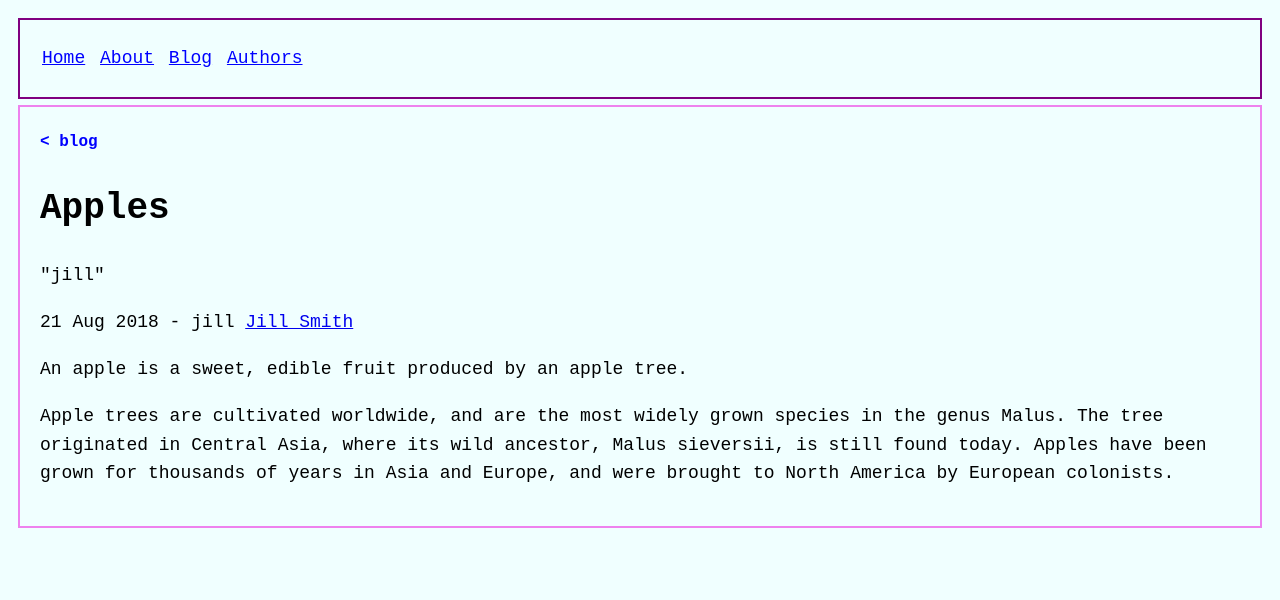
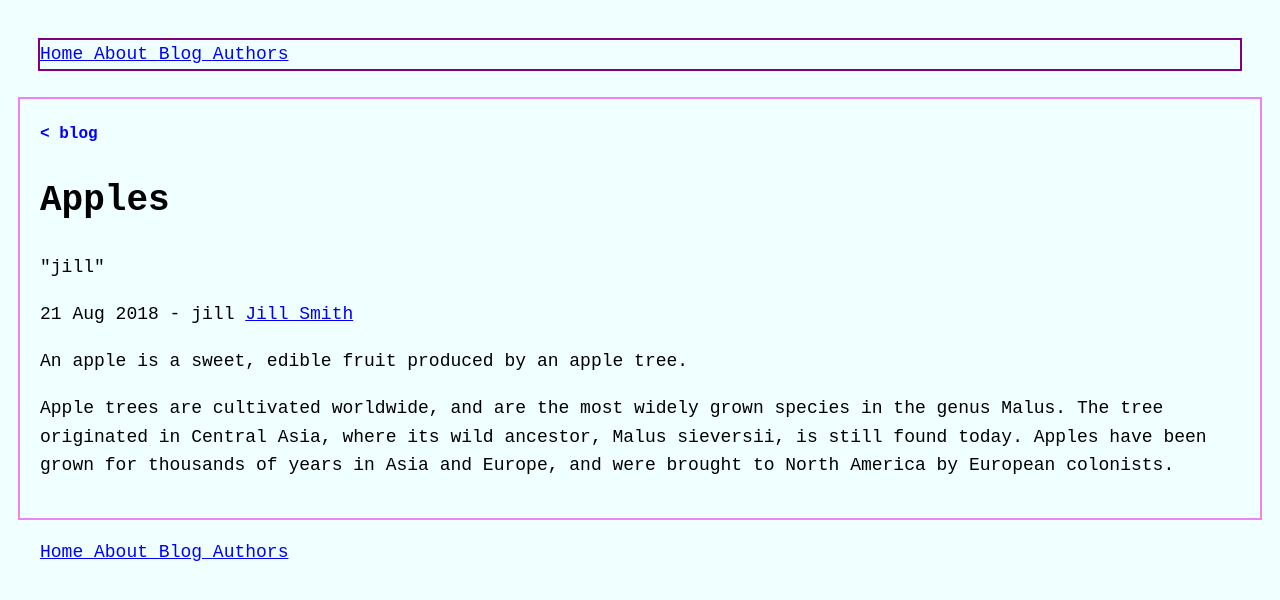
Before and after one commit to bullwinkle-org/bullwinkle-org.github.io, a Jekyll site: the page built from collections/_posts/fruits/2018-08-21-apples.md, in a window 1280 px wide. Shown: the top 600 px of the page. Built offline with Jekyll 4.4.1, drawn with Linux system fonts in a browser that asks for light colours.

Commit message:
setting up

```diff
--- a/_config.yml
+++ b/_config.yml
@@ -11,6 +11,7 @@
   style: compressed
 exclude: ['node_modules']
 
+collections_dir: collections
 collections:
   authors:
     output: true
@@ -33,6 +34,8 @@
     values:
       layout: "default"
 
+paginate: 10
+
 plugins:
   - jekyll-feed
   - jekyll-sitemap
--- a/_includes/navigation.html
+++ b/_includes/navigation.html
@@ -1,4 +1,4 @@
-<nav>
+<nav class="site-navigation">
   {% for item in site.data.navigation %}
     <a
         href="{{ item.link }}"
--- a/_layouts/default.html
+++ b/_layouts/default.html
@@ -58,12 +58,24 @@
     <!-- END MAIN STYLES -->
   </head>
   <body class="layout-root">
-    <div class="site-navigation layout-block">
-        {% include navigation.html %}
-    </div>
+    <header class="site-header layout-block">
+        <div >
+            {% include navigation.html %}
+        </div>
+    </header>
 
     <div class="page-content layout-block">
         {{ content }}
     </div>
+
+    <footer class="site-footer layout-block">
+        {% for item in site.data.navigation %}
+            <a
+                href="{{ item.link }}"
+                class="link {% if page.url == item.link %} active {% endif %}">
+                {{ item.name }}
+            </a>
+        {% endfor %}
+    </footer>
   </body>
 </html>
--- a/_sass/_layouts.scss
+++ b/_sass/_layouts.scss
@@ -5,3 +5,9 @@
 .layout-block {
     padding: $global_padding;
 }
+
+.site-header {}
+
+.page-content {}
+
+.site-footer {}
```
Also changed, not shown: collections/_posts/cars/2019-08-20-porshe.md (added, +10 -0 lines), collections/_posts/cars/2019-08-21-bmw.md (added, +9 -0 lines), collections/_posts/cars/2019-08-22-audi.md (added, +10 -0 lines), collections/_authors/jill.md (renamed from _authors/jill.md), collections/_authors/ted.md (renamed from _authors/ted.md), collections/_posts/fruits/2018-08-20-bananas.md (renamed from _posts/2018-08-20-bananas.md), collections/_posts/fruits/2018-08-21-apples.md (renamed from _posts/2018-08-21-apples.md), collections/_posts/fruits/2018-08-22-kiwifruit.md (renamed from _posts/2018-08-22-kiwifruit.md).
